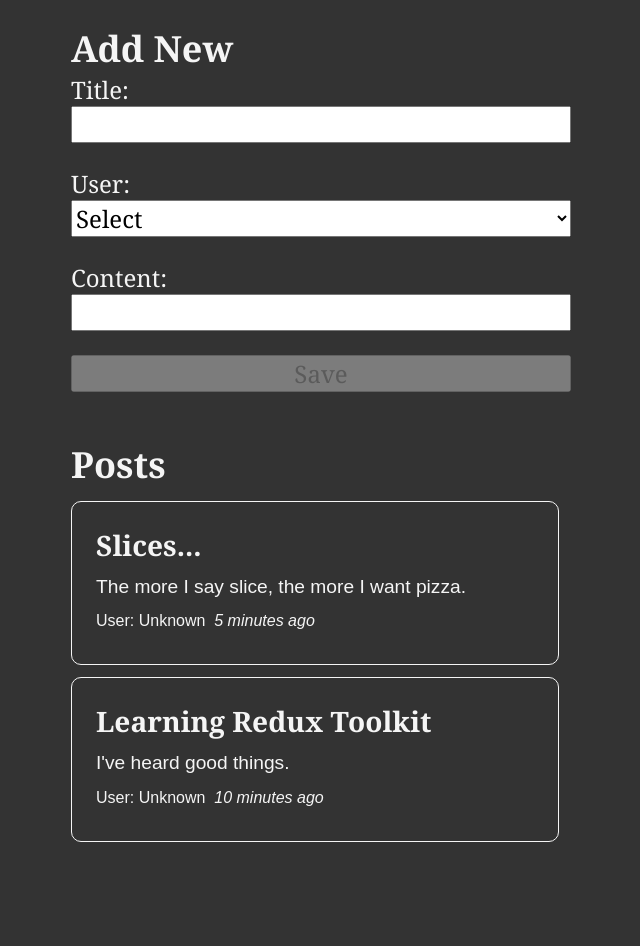
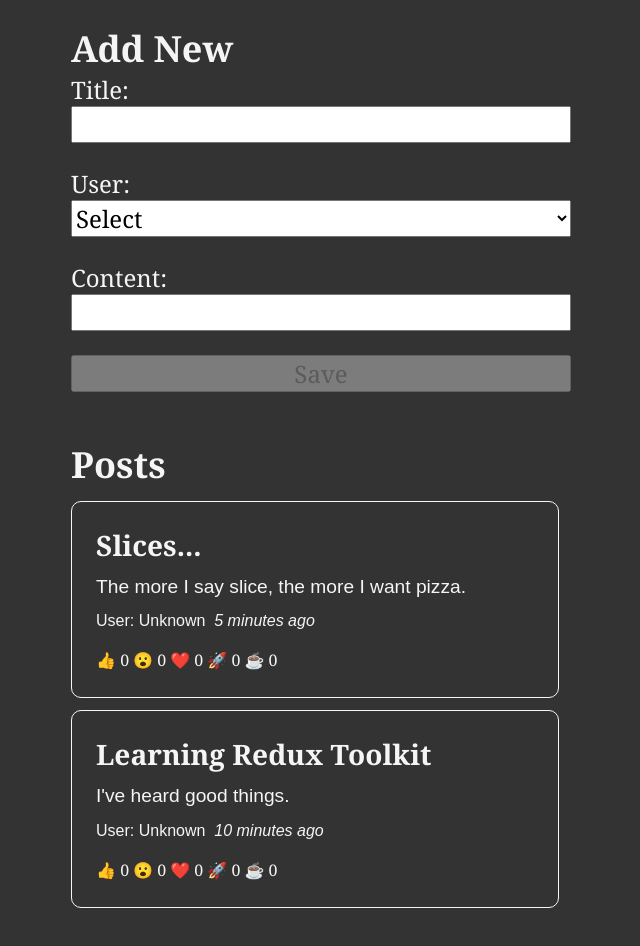
Before and after one commit to BrandonWingerAir/react-redux-toolkit-project, a React (Create React App) app: page / in a window 1280 px wide. Shown: the top 946 px of the page, without its empty margins (319-959 px from the left). Built offline with nearby package versions, Linux system fonts and the light colour scheme.

Commit message:
post feedback feature and organizing adjustments

```diff
--- a/src/App.js
+++ b/src/App.js
@@ -1,11 +1,11 @@
-import PostsList from './features/post/PostsList';
-import AddPostForm from './features/post/AddPostForm';
+import ListPosts from './components/ListPosts';
+import AddPost from './components/AddPost';
 
 function App() {
   return (
     <main className="App">
-      <AddPostForm/>
-      <PostsList/>
+      <AddPost/>
+      <ListPosts/>
     </main>
   );
 }
--- a/src/features/post/AddPostForm.js
+++ b/src/components/AddPost.js
@@ -1,8 +1,8 @@
 import { useState } from "react";
 import { useDispatch, useSelector } from "react-redux";
 
-import { postAdded } from './postSlice';
-import { selectAllUsers } from '../user/userSlice';
+import { postAdded } from '../features/post/postSlice';
+import { selectAllUsers } from '../features/user/userSlice';
 
 const AddPostForm = () => {
     const dispatch = useDispatch();
--- a/src/features/post/PostsList.js
+++ b/src/components/ListPosts.js
@@ -1,7 +1,8 @@
 import { useSelector } from "react-redux";
-import { selectAllPosts } from './postSlice';
-import PostUser from './PostUser';
-import PostDate from './PostDate';
+import { selectAllPosts } from '../features/post/postSlice';
+import PostUser from './post/PostUser';
+import PostDate from './post/PostDate';
+import PostFeedback from './post/PostFeedback';
 
 const PostsList = () => {
   const posts = useSelector(selectAllPosts);
@@ -16,6 +17,7 @@ const PostsList = () => {
               <PostUser userId={post.userId}/>
               <PostDate timestamp={post.date}/>
           </p>
+          <PostFeedback post={post}/>
       </article>
   ));
 
--- a/src/features/post/PostDate.js
+++ b/src/components/post/PostDate.js
@@ -1,6 +1,6 @@
 import { parseISO, formatDistanceToNow } from "date-fns";
 
-const PostDate = ({ timestamp }) => {
+const DatePosted = ({ timestamp }) => {
     let datePosted = '';
 
     if (timestamp) {
@@ -17,4 +17,4 @@ const PostDate = ({ timestamp }) => {
     )
 }
 
-export default PostDate
+export default DatePosted;
--- /dev/null
+++ b/src/components/post/PostFeedback.js
@@ -0,0 +1,33 @@
+import { useDispatch } from "react-redux";
+import { feedbackAdded } from '../../features/post/postSlice';
+
+const feedbackSymbols = {
+    thumbsUp: '👍',
+    wow: '😮',
+    heart: '❤️',
+    rocket: '🚀',
+    coffee: '☕'
+}
+
+const PostFeedback = ({ post }) => {
+    const dispatch = useDispatch();
+
+    const feedbackBtns = Object.entries(feedbackSymbols).map(([name, symbol]) => {
+        return (
+            <button
+                key={name}
+                type="button"
+                className="feedbackBtn"
+                onClick={() =>
+                    dispatch(feedbackAdded({ postId: post.id, feedback: name }))
+                }
+            >
+                {symbol} {post.feedback[name]}
+            </button>
+        )
+    });
+
+    return <div>{feedbackBtns}</div>;
+}
+
+export default PostFeedback;
--- a/src/features/post/PostUser.js
+++ b/src/components/post/PostUser.js
@@ -1,5 +1,5 @@
 import { useSelector } from "react-redux";
-import { selectAllUsers } from '../user/userSlice';
+import { selectAllUsers } from '../../features/user/userSlice';
 
 const PostUser = ({ userId }) => {
     const users = useSelector(selectAllUsers)
--- a/src/features/post/postSlice.js
+++ b/src/features/post/postSlice.js
@@ -7,7 +7,7 @@ const initialState = [
         title: 'Learning Redux Toolkit',
         content: "I've heard good things.",
         date: sub(new Date(), { minutes: 10 }).toISOString(),
-        reactions: {
+        feedback: {
             thumbsUp: 0,
             wow: 0,
             heart: 0,
@@ -20,7 +20,7 @@ const initialState = [
         title: 'Slices...',
         content: "The more I say slice, the more I want pizza.",
         date: sub(new Date(), { minutes: 5 }).toISOString(),
-        reactions: {
+        feedback: {
             thumbsUp: 0,
             wow: 0,
             heart: 0,
@@ -45,9 +45,25 @@ const postSlice = createSlice({
                         title,
                         content,
                         date: new Date().toISOString(),
-                        userId
+                        userId,
+                        feedback: {
+                            thumbsUp: 0,
+                            wow: 0,
+                            heart: 0,
+                            rocket: 0,
+                            coffee: 0
+                        }
                     }
                 }
+            }
+        },
+        feedbackAdded(state, action) {
+            const { postId, feedback } = action.payload;
+
+            const existingPost = state.find(post => post.id === postId);
+
+            if (existingPost) {
+                existingPost.feedback[feedback]++;
             }
         }
     }
@@ -55,6 +71,6 @@ const postSlice = createSlice({
 
 export const selectAllPosts = (state) => state.posts;
 
-export const { postAdded } = postSlice.actions;
+export const { postAdded, feedbackAdded } = postSlice.actions;
 
 export default postSlice.reducer;
--- a/src/index.css
+++ b/src/index.css
@@ -60,7 +60,7 @@ form {
   font-size: 1rem;
 }
 
-.reactionButton {
+.feedbackBtn {
   margin: 0 0.25em 0 0;
   background: transparent;
   border: none;
```
